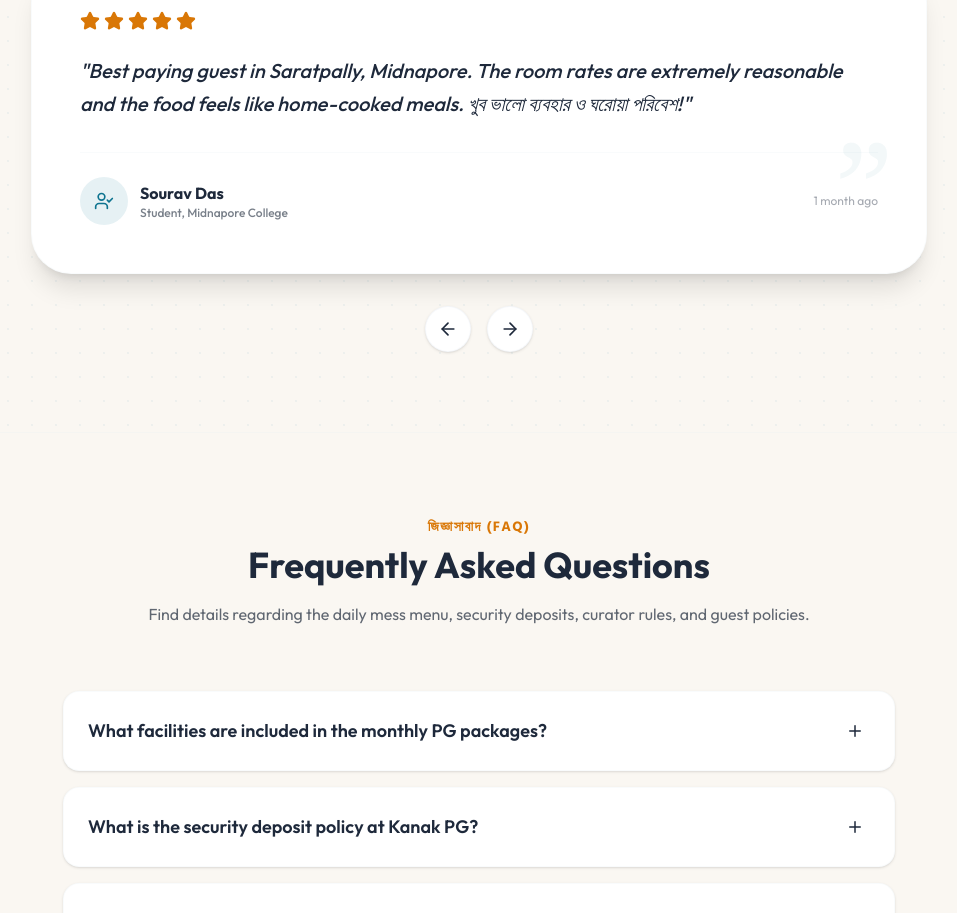
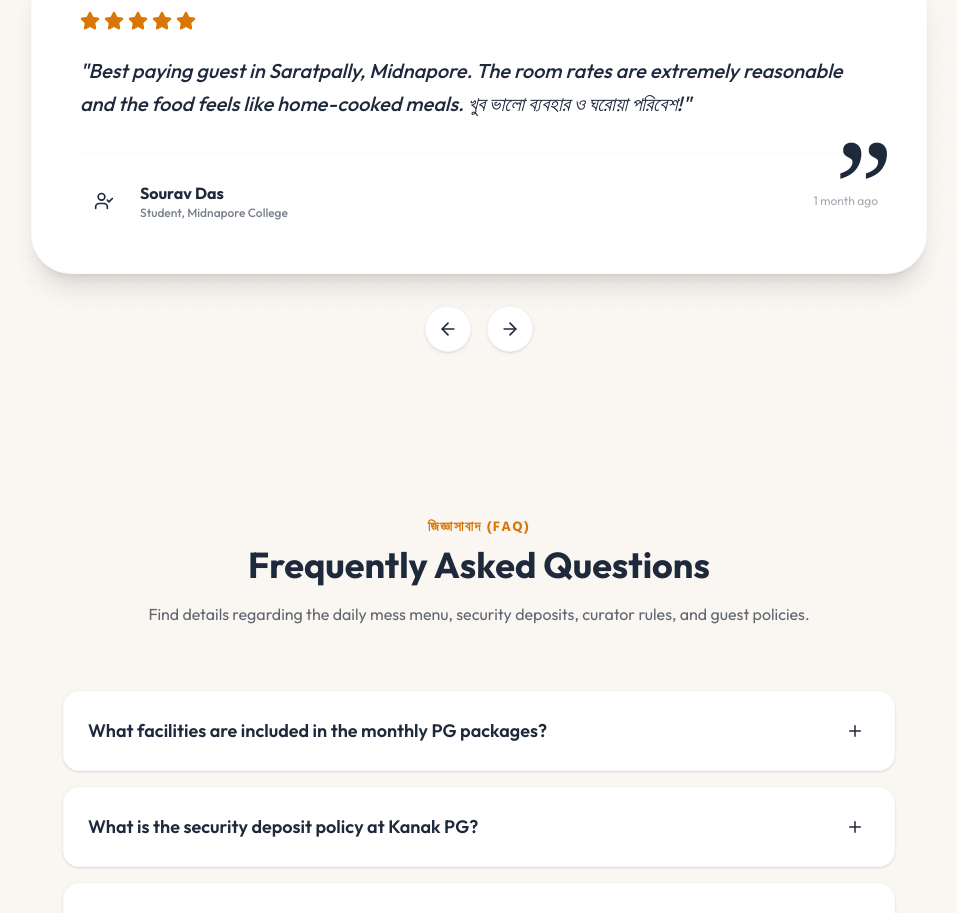
Before and after one commit to adeditsmsg-oss/kanak-mess, a React (Vite) app: page / in a window 1280 px wide. Shown: the part 6100-7013 px from the top of the page, without its empty margins (161-1118 px from the left). Built offline with nearby package versions, Linux system fonts and the light colour scheme.

Commit message:
Upload src/components/Testimonials.tsx to main

```diff
--- a/src/components/Testimonials.tsx
+++ b/src/components/Testimonials.tsx
@@ -82,11 +82,11 @@ export default function Testimonials() {
             {/* Author info */}
             <div className="mt-8 pt-6 border-t border-greyBorder/20 flex flex-col sm:flex-row sm:items-center sm:justify-between gap-4">
               <div className="flex items-center space-x-3">
-                <div className="w-12 h-12 rounded-full bg-tealBrand/10 text-tealBrand flex items-center justify-center">
+                <div className="w-12 h-12 rounded-full bg-terracotta/10 text-terracotta flex items-center justify-center">
                   <UserCheck size={20} />
                 </div>
                 <div>
-                  <h4 className="font-bold text-charcoalText text-base">{reviews[currentIndex].name}</h4>
+                  <h4 className="font-bold text-primaryDark text-base">{reviews[currentIndex].name}</h4>
                   <p className="text-xs text-charcoalText/60 font-medium">{reviews[currentIndex].role}</p>
                 </div>
               </div>
@@ -97,7 +97,7 @@ export default function Testimonials() {
             </div>
 
             {/* Floating decorative elements */}
-            <div className="absolute bottom-6 right-8 text-tealBrand/5 text-9xl font-serif pointer-events-none select-none">
+            <div className="absolute bottom-6 right-8 text-terracotta/5 text-9xl font-serif pointer-events-none select-none">
               ”
             </div>
           </div>
@@ -106,14 +106,14 @@ export default function Testimonials() {
           <div className="flex justify-center space-x-4 mt-8">
             <button
               onClick={prevSlide}
-              className="p-3 bg-white border border-greyBorder/30 hover:border-tealBrand hover:text-tealBrand rounded-full text-charcoalText transition-colors shadow-sm"
+              className="p-3 bg-white border border-greyBorder/30 hover:border-terracotta hover:text-terracotta rounded-full text-charcoalText transition-colors shadow-sm"
               aria-label="Previous Testimonial"
             >
               <ArrowLeft size={20} />
             </button>
             <button
               onClick={nextSlide}
-              className="p-3 bg-white border border-greyBorder/30 hover:border-tealBrand hover:text-tealBrand rounded-full text-charcoalText transition-colors shadow-sm"
+              className="p-3 bg-white border border-greyBorder/30 hover:border-terracotta hover:text-terracotta rounded-full text-charcoalText transition-colors shadow-sm"
               aria-label="Next Testimonial"
             >
               <ArrowRight size={20} />
```
